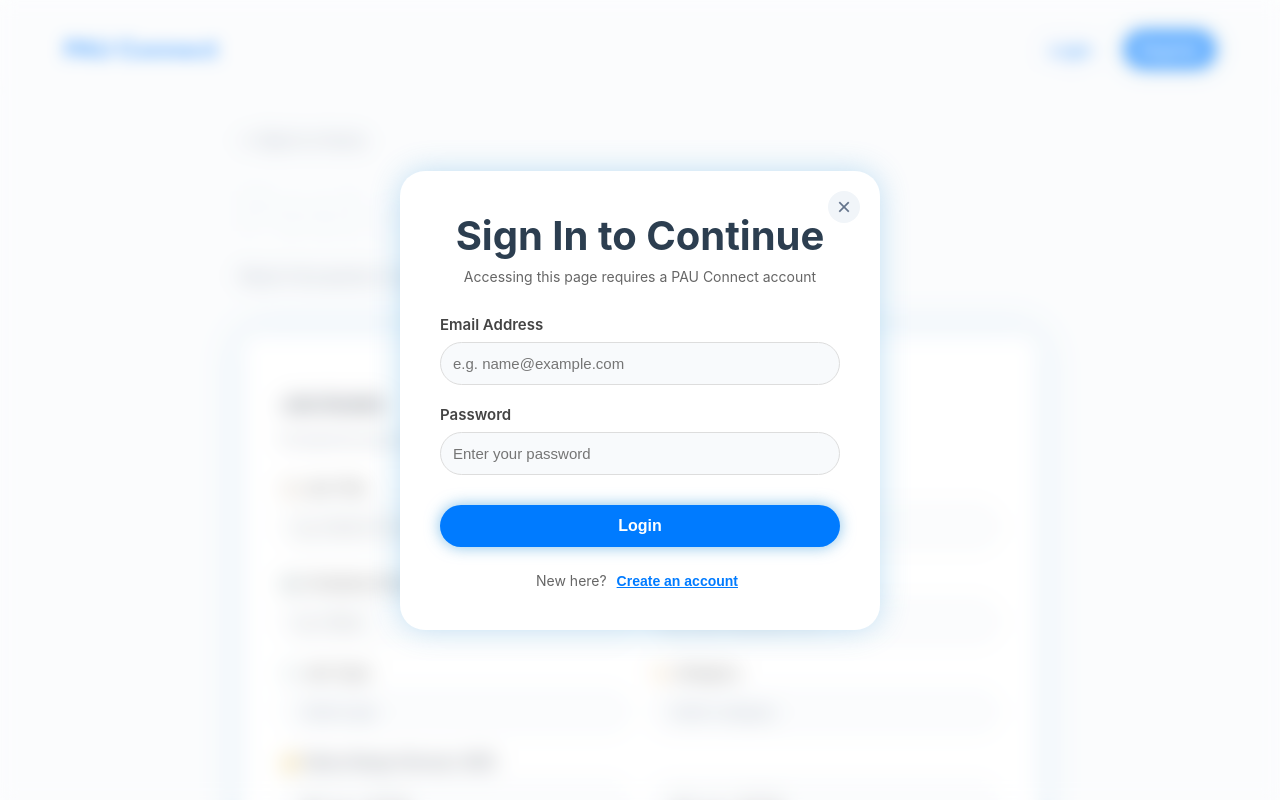
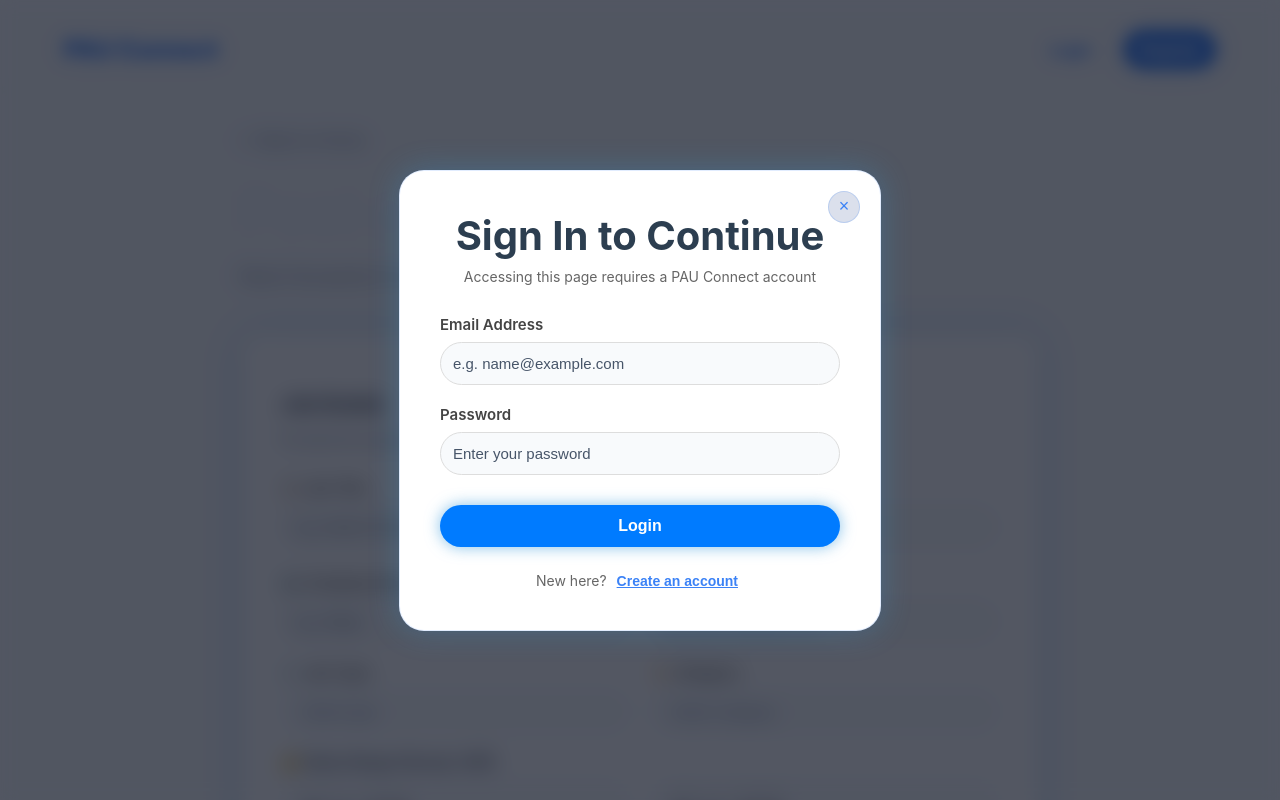
Before and after one commit to Sheismargret/COS-Group-2, a React (Create React App) app in the folder frontend/: page /PostJob in a window 1280 px wide. Shown: the top 800 px of the page. Built offline with nearby package versions, Linux system fonts and the light colour scheme.

Commit message:
Changed link colors

```diff
--- a/frontend/src/App.css
+++ b/frontend/src/App.css
@@ -54,7 +54,7 @@
 
 .stats-wrapper {
   position: absolute;
-  bottom: -70px;         /* floats half-out of the hero */
+  bottom: -60px;         /* floats half-out of the hero */
   left: 10%;
   right: 10%;
   z-index: 10;
@@ -67,19 +67,20 @@
 }
 
 .stat-box {
-  background: #ffffff;
+  background-color: white;
+  border: 1px solid rgba(255, 255, 255, 0.15);
   color: #2c3e50;
   padding: 28px 20px;
-  border-radius: 12px;
+  border-radius: 20px;
   flex: 1;
   text-align: center;
-  box-shadow: 0 8px 24px rgba(0, 0, 0, 0.24);
+  box-shadow: 0 8px 24px rgba(0, 0, 0, 0.24), 0 -8px 24px rgba(59, 130, 246, 0.13);
   transition: transform 0.2s ease, box-shadow 0.2s ease;
 }
 
 .stat-box:hover {
   transform: translateY(-5px);
-  box-shadow: 0 16px 36px rgba(0, 0, 0, 0.14);
+  box-shadow: 0 16px 36px rgba(0, 0, 0, 0.14),0 -16px 36px rgba(59, 130, 246, 0.15);
 }
 
 .stat-box h3 {
@@ -116,7 +117,8 @@
 }
 
 .blue-text {
-  color: #007BFF;
+  color: #3b82f6;
+  text-shadow: 0 0 20px rgba(59,130,246,0.20);
 }
 
 .sub-text {
@@ -164,11 +166,12 @@
   border-radius: 25px;
   cursor: pointer;
   text-decoration: none;
-  transition: transform 0.3s ease, box-shadow 0.3s ease, border-color 0.3s ease;
+  transition: all ease 0.3s;
 }
 .secondary-btn:hover {
   border-color: #93c5fd;
   box-shadow: 0 0 20px rgba(59,130,246,0.4);
+  text-shadow:0 0 20px rgba(59,130,246,0.4);
   transform: translateY(-2px);
 }
 
--- a/frontend/src/pages/Register.js
+++ b/frontend/src/pages/Register.js
@@ -29,7 +29,7 @@
     };
 
     return (
-        <div className="auth-wrapper">
+        <div className="auth-wrapper2">
             <div className="auth-card">
                 <div className="auth-header">
                     <h2>Create Account</h2>
--- a/frontend/src/styles/Footer.css
+++ b/frontend/src/styles/Footer.css
@@ -1,25 +1,25 @@
-
 .footer-row {
-  display: flex !important;   /* THE MAGIC LINE: Forces side-by-side */
-  flex-direction: row;        /* Ensures it's a row, not a column */
+  display: flex !important;
+  flex-direction: row;
   justify-content: space-between;
-  align-items: baseline;
+  align-items: flex-start; /* align to top, not baseline */
   max-width: 1200px;
   margin: 0 auto;
 }
 
 .col-title {
-  font-size: 24px;         /* Same Size */
-  color: #3b82f6;          /* Same Blue Color */
-  margin-bottom: 25px;     /* Same Spacing */
+  font-size: 24px;
+  color: #3b82f6;
+  margin-bottom: 25px;
   font-weight: bold;
-  margin-top: 0; /* Ensures they all start at the same top line */
+  margin-top: 0;
 }
 
 .footer-col {
-  flex: 1;                    /* Gives each column equal width */
-  min-width: 250px;           /* Prevents them from getting too squashed */
+  flex: 1;
+  min-width: 250px;
   padding: 0 20px;
+  text-align: center;
 }
 
 .footer-brand {
@@ -27,9 +27,8 @@
   margin-bottom: 20px;
 }
 
-
 .footer-list {
-  list-style: none !important; /* Removes those annoying dots */
+  list-style: none !important;
   padding: 0 !important;
   margin: 0;
 }
@@ -41,13 +40,14 @@
 .footer-list a {
   color: #131516;
   text-decoration: none;
+  transition: all 0.2s ease-in-out;
 }
 
 .footer-list a:hover {
   color: #007bff;
   display: inline-block;
   transform: scale(1.05);
-  transition: all 0.3s ease
+
 }
 
 .footer-text {
@@ -60,7 +60,7 @@
   text-align: center;
   margin-top: 60px;
   padding-top: 30px;
-  border-top: 1px solid #ffffff;
+  border-top: 1px solid #e2e8f0;
   color: #718096;
   font-size: 13px;
 }
@@ -69,18 +69,19 @@
   color: #3b82f6;
 }
 
-/* Contact Item Layout (Icon + Text) */
+/* Contact Item Layout */
 .contact-item {
   display: flex;
-  align-items: center; /* Centers icon vertically with text */
-  justify-content: center; /* This centers the icon and text together */
-  gap: 12px;           /* Space between icon and text */
+  align-items: center;
+  justify-content: center;
+  gap: 12px;
   margin-bottom: 15px;
 }
 
 .contact-icon {
-  color: #3b82f6;      /* The same blue as your title */
+  color: #3b82f6;
   font-size: 18px;
+  flex-shrink: 0; /* stops icon from squishing */
 }
 
 /* Social Media Row */
@@ -88,19 +89,18 @@
   display: flex;
   gap: 20px;
   margin-top: 25px;
-  justify-content: center; /* Centers the row of icons */
+  justify-content: center;
 }
 
 .social-media-link {
-  color: #131516;      /* Matches your text color */
-  font-size: 22px;     /* Size of the social icons */
-  transition: all 0.3s ease;
+  color: #131516;
+  font-size: 22px;
+  transition: all 0.2s ease-in-out;
   text-decoration: none;
   display: inline-block;
 }
 
-/* Your Scale Effect! */
 .social-media-link:hover {
-  color: #3b82f6;      /* Turns blue on hover */
+  color: #3b82f6;
   transform: scale(1.2);
 }
--- a/frontend/src/styles/Login.css
+++ b/frontend/src/styles/Login.css
@@ -1,22 +1,25 @@
-
-
 /* Container to center everything on the screen */
-.auth-wrapper {
+.auth-wrapper, .auth-wrapper2 {
     display: flex;
     justify-content: center;
     align-items: center;
     min-height: 100vh;
     font-family: 'Segoe UI', Tahoma, Geneva, Verdana, sans-serif;
+    background: #0b1120;
+    background-image:
+        radial-gradient(ellipse at 70% 30%, rgba(59,130,246,0.18) 0%, transparent 60%),
+        radial-gradient(ellipse at 20% 80%, rgba(139,92,246,0.10) 0%, transparent 50%);
 }
 
-/* The white card containing the form */
+/* The card containing the form */
 .auth-card {
-    background: #ffffff;
+    background: #1e293b;
     padding: 40px;
     border-radius: 25px;
-    box-shadow: 0 0 30px rgba(52, 152, 219, 0.3);
+    box-shadow: 0 0 40px rgba(59, 130, 246, 0.2);
     width: 100%;
     max-width: 400px;
+    border: 1px solid rgba(59, 130, 246, 0.15);
 }
 
 .auth-header {
@@ -26,12 +29,12 @@
 
 .auth-header h2 {
     margin: 0;
-    color: #2c3e50;
-    font-size: 32px; /* Slightly adjusted for "Welcome Back" sizing */
+    color: #f1f5f9;
+    font-size: 32px;
 }
 
 .auth-header p {
-    color: #666;
+    color: #94a3b8;
     font-size: 14px;
     margin-top: 8px;
 }
@@ -52,40 +55,45 @@
 .input-group label {
     font-size: 15px;
     font-weight: 600;
-    color: #444;
+    color: #93c5fd;
     text-align: left;
 }
 
 .input-group input {
     padding: 12px;
-    border: 1.5px solid #ddd;
+    border: 1.5px solid rgba(59, 130, 246, 0.25);
     border-radius: 25px;
     font-size: 15px;
-    transition: border-color 0.3s ease;
+    color: #f1f5f9;
+    transition: border-color 0.3s ease, box-shadow 0.3s ease;
+}
+
+.input-group input::placeholder {
+    color: #475569;
 }
 
 .input-group input:focus {
     outline: none;
-    border-color: #007bff;
-    box-shadow: 0 0 15px rgba(52, 152, 219, 0.4);
+    border-color: #3b82f6;
+    box-shadow: 0 0 15px rgba(59, 130, 246, 0.3);
 }
 
-/* Error Message - Styled to match the auth-card aesthetic */
+/* Error Message */
 .error-message {
-    background-color: #fee2e2;
-    color: #dc2626;
+    background-color: rgba(220, 38, 38, 0.15);
+    color: #fca5a5;
     padding: 10px;
     border-radius: 25px;
     font-size: 0.85rem;
     font-weight: 600;
     margin-bottom: 15px;
     text-align: center;
-    border: 1px solid #fecaca;
+    border: 1px solid rgba(220, 38, 38, 0.3);
 }
 
 /* The Button */
 .auth-btn {
-    background-color: #007bff;
+    background: #3b82f6;
     color: white;
     padding: 12px;
     border: none;
@@ -94,13 +102,13 @@
     font-weight: 600;
     cursor: pointer;
     margin-top: 10px;
-    box-shadow: 0 0 15px rgba(52, 152, 219, 0.6);
-    transition: transform 0.3s ease, box-shadow 0.3s ease, background-color 0.3s ease-in-out;
+    box-shadow: 0 0 20px rgba(59, 130, 246, 0.45);
+    transition: transform 0.3s ease, box-shadow 0.3s ease, background-color 0.3s ease;
 }
 
 .auth-btn:hover {
-    background-color: #0056b3;
-    box-shadow: 0 0 25px rgba(52, 152, 219, 0.9);
+    background-color: #2563eb;
+    box-shadow: 0 0 30px rgba(59, 130, 246, 0.75);
     transform: translateY(-2px);
 }
 
@@ -108,45 +116,38 @@
     margin-top: 25px;
     text-align: center;
     font-size: 14px;
-    color: #666;
+    color: #94a3b8;
 }
 
 .auth-footer a {
-    color: #007bff;
+    color: #3b82f6;
     text-decoration: none;
     font-weight: 600;
 }
 
 .auth-footer a:hover {
+    color: #60a5fa;
     text-decoration: underline;
 }
 
+/* Modal overlay */
 .modal-overlay {
     position: fixed;
     top: 0;
     left: 0;
     width: 100%;
     height: 100%;
-    background: rgba(255, 255, 255, 0.4); /* Light transparent white */
-    backdrop-filter: blur(8px); /* This makes the background look professional */
+    background: rgba(11, 17, 32, 0.7);
+    backdrop-filter: blur(8px);
     display: flex;
     justify-content: center;
     align-items: center;
-    z-index: 9999; /* Higher than the navbar */
+    z-index: 9999;
 }
 
 .modal-card {
-    box-shadow: 0 20px 50px rgba(0, 0, 0, 0.2); /* Stronger shadow so it "pops" */
-    animation: slideUp 0.3s ease-out;
-}
-
-@keyframes slideUp {
-    from { transform: translateY(20px); opacity: 0; }
-    to { transform: translateY(0); opacity: 1; }
-}
-
-.modal-card {
-    position: relative; /* So we can position the X inside */
+    position: relative;
+    box-shadow: 0 20px 50px rgba(0, 0, 0, 0.5);
     animation: zoomIn 0.3s ease-out;
 }
 
@@ -154,10 +155,10 @@
     position: absolute;
     top: 20px;
     right: 20px;
-    background: #f1f5f9;
-    border: none;
-    font-size: 24px;
-    color: #64748b;
+    background: #dbe0ec;
+    border: 1px solid #3b82f633;
+    font-size: 18px;
+    color: #3b82f6;
     width: 32px;
     height: 32px;
     border-radius: 50%;
@@ -169,21 +170,31 @@
 }
 
 .modal-close-x:hover {
-    background: #e2e8f0;
-    color: #1e293b;
+    background: #b1cfff;
+    color: #f1f5f9;
+    border-color: #3b82f6;
 }
 
 /* Helper for the footer button */
 .link-btn {
     background: none;
     border: none;
-    color: #007bff;
+    color: #3b82f6;
     font-weight: 600;
     cursor: pointer;
     text-decoration: underline;
     font-size: inherit;
 }
 
+.link-btn:hover {
+    color: #60a5fa;
+}
+
+@keyframes slideUp {
+    from { transform: translateY(20px); opacity: 0; }
+    to { transform: translateY(0); opacity: 1; }
+}
+
 @keyframes zoomIn {
     from { transform: scale(0.9); opacity: 0; }
     to { transform: scale(1); opacity: 1; }
--- a/frontend/src/styles/Navbar.css
+++ b/frontend/src/styles/Navbar.css
@@ -25,7 +25,14 @@
 
 .nav-logo a {
     text-decoration: none;
-    color: #007bff;
+    color: #3b82f6;
+    text-shadow: 0 0 20px rgba(59,130,246,0.45);
+    transition: all ease-in-out 0.2s;
+}
+
+.nav-logo a:hover {
+    color: #2563eb;
+    text-shadow: 0 0 30px rgba(59,130,246,0.75);
 }
 
 .nav-links {
@@ -37,25 +44,25 @@
 
 .nav-links a {
     text-decoration: none;
-    color: #007bff;
+    color: #3b82f6;
     font-weight: 500;
     align-items: center;
     transition: all 0.2s ease-in-out;
-    text-shadow: 0 0 25px rgba(52, 152, 219, 0.6);
+    text-shadow: 0 0 20px rgba(59,130,246,0.45);
 }
 
 .nav-links a:hover {
-    color: #007bff;
+    color: #2563eb  ;
     text-shadow: 0 0 25px rgba(52, 152, 219, 2);
 }
 
 .Register-btn {
     padding: 0.7rem 1rem;
-    background-color: #007bff;
+    background: #3b82f6;
     border: none;
     color: #fff !important;
     border-radius: 25px;
-    box-shadow: 0 0 15px rgba(52, 152, 219, 0.6);
+    box-shadow: 0 0 20px rgba(59,130,246,0.45);
     text-decoration: none;
     transition: all 0.2s ease-in-out;
     font-weight: 600;
@@ -64,9 +71,9 @@
 
 }
 .Register-btn:hover {
-    background-color: #0056b3;
+    background: #2563eb;
     text-shadow: 0 0 25px rgba(255, 255, 255, 0.9);
-    box-shadow: 0 0 25px rgba(10, 102, 164, 0.9);
+    box-shadow: 0 0 30px rgba(59,130,246,0.75);
 }
 
 .logout-btn {
--- a/frontend/src/styles/Register.css
+++ b/frontend/src/styles/Register.css
@@ -1,9 +1,9 @@
 /* Container to center everything on the screen */
-.auth-wrapper {
+.auth-wrapper2 {
     display: flex;
     justify-content: center;
     align-items: center;
-    min-height: 106vh;
+    min-height: 110vh;
     font-family: 'Segoe UI', Tahoma, Geneva, Verdana, sans-serif;
 }
 
```
